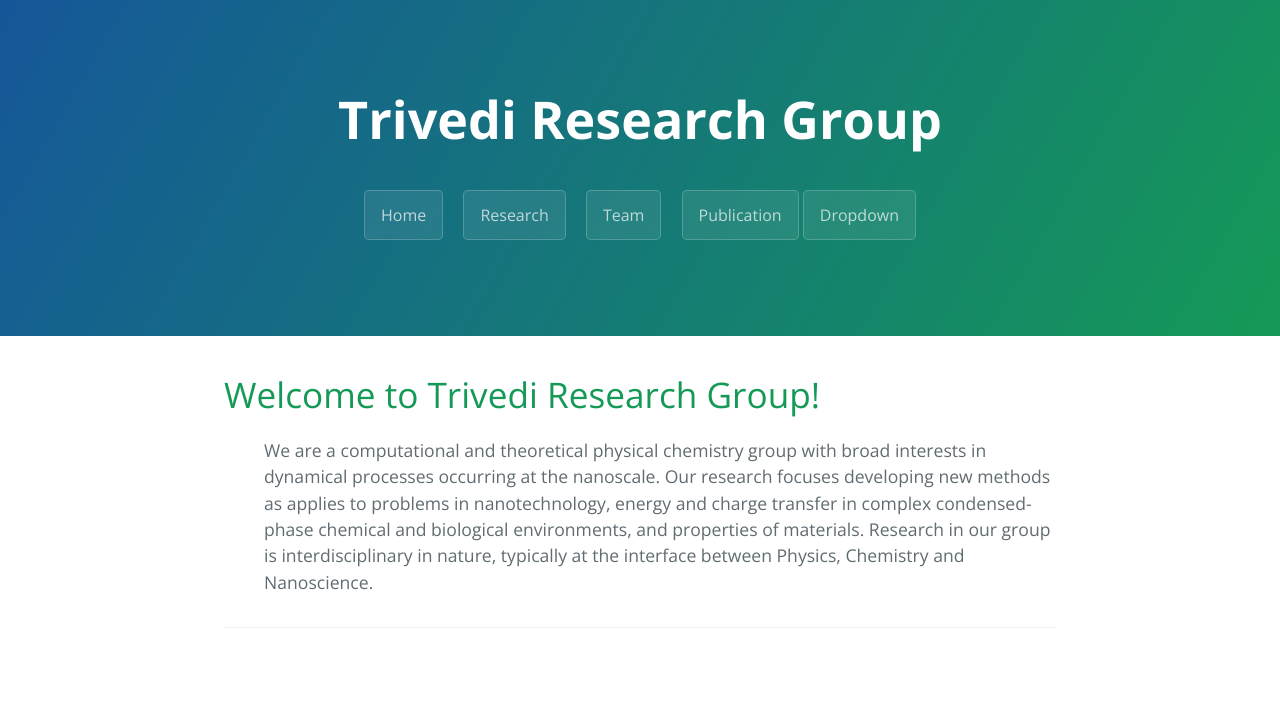
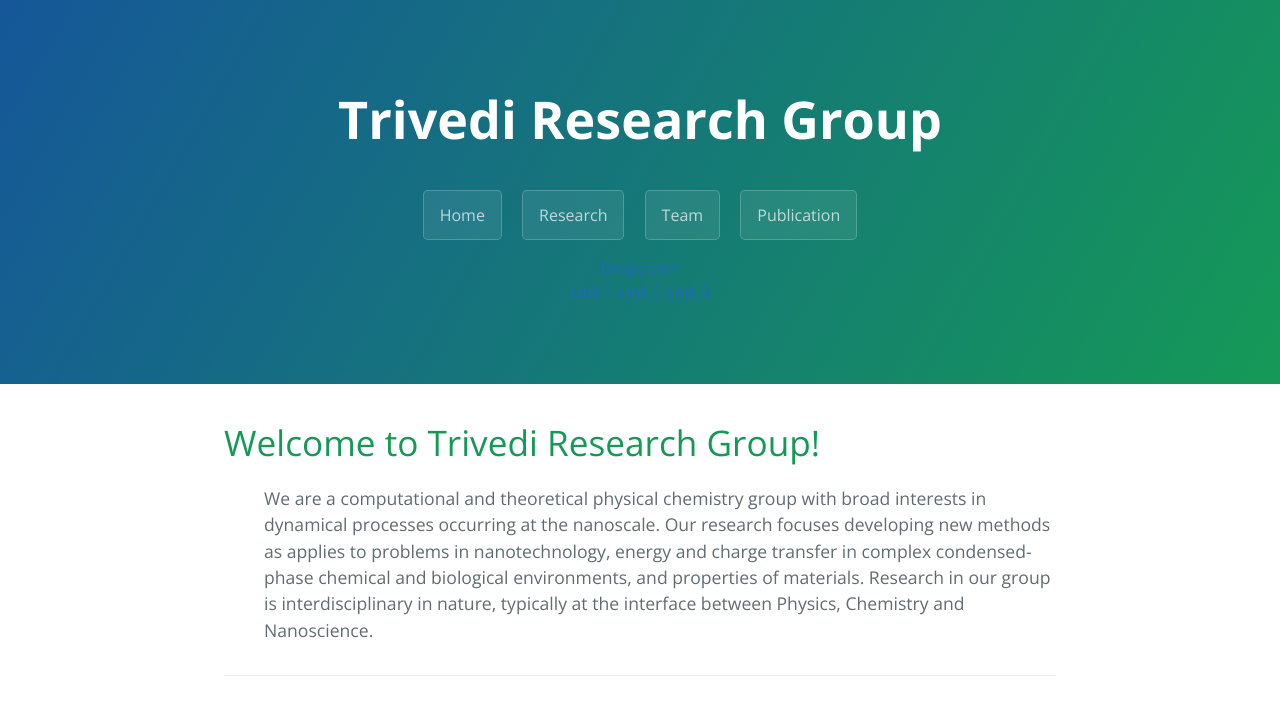
Before and after one commit to dharatrivedi/dharatrivedi.github.io, a Jekyll site: the page built from index.html, in a window 1280 px wide. Shown: the top 715 px of the page. Built offline with Jekyll 4.4.1, drawn with Linux system fonts in a browser that asks for light colours; the list of posts is cut into pages by our own code.

Commit message:
Update cayman.css

```diff
--- a/css/cayman.css
+++ b/css/cayman.css
@@ -139,20 +139,6 @@ a:hover { text-decoration: underline; }
 @media screen and (max-width: 42em) { .btn { display: block; width: 100%; padding: 0.75rem; font-size: 0.9rem; }
   .btn + .btn { margin-top: 1rem; margin-left: 0; } }
 
-.dropbtn { display: inline-block; margin-bottom: 1rem; color: rgba(255, 255, 255, 0.7); background-color: rgba(255, 255, 255, 0.08); border-color: rgba(255, 255, 255, 0.2); border-style: solid; border-width: 1px; border-radius: 0.3rem; transition: color 0.2s, background-color 0.2s, border-color 0.2s; }
-.dropbtn:hover { color: rgba(255, 255, 255, 0.8); text-decoration: none; background-color: rgba(255, 255, 255, 0.2); border-color: rgba(255, 255, 255, 0.3); }
-.dropbtn + .dropbtn { margin-left: 1rem; }
-@media screen and (min-width: 64em) { .dropbtn { padding: 0.75rem 1rem; } }
-@media screen and (min-width: 42em) and (max-width: 64em) { .dropbtn { padding: 0.6rem 0.9rem; font-size: 0.9rem; } }
-@media screen and (max-width: 42em) { .dropbtn { display: block; width: 100%; padding: 0.75rem; font-size: 0.9rem; }
-  .dropbtn + .dropbtn { margin-top: 1rem; margin-left: 0; } }
-
-.dropdown { position: relative; display: inline-block;}
-.dropdown-content { display: none; position: absolute; background-color: #f1f1f1; min-width: 160px; box-shadow: 0px 8px 16px 0px rgba(0,0,0,0.2); z-index: 1;}
-.dropdown-content a { color: black; padding: 12px 16px; text-decoration: none; display: block;}
-.dropdown-content a:hover {background-color: #ddd}
-.show {display:block;}
-
 .page-header { color: #fff; text-align: center; background-color: #159957; background-image: linear-gradient(120deg, #155799, #159957); }
 @media screen and (min-width: 64em) { .page-header { padding: 5rem 6rem; } }
 @media screen and (min-width: 42em) and (max-width: 64em) { .page-header { padding: 3rem 4rem; } }
```
